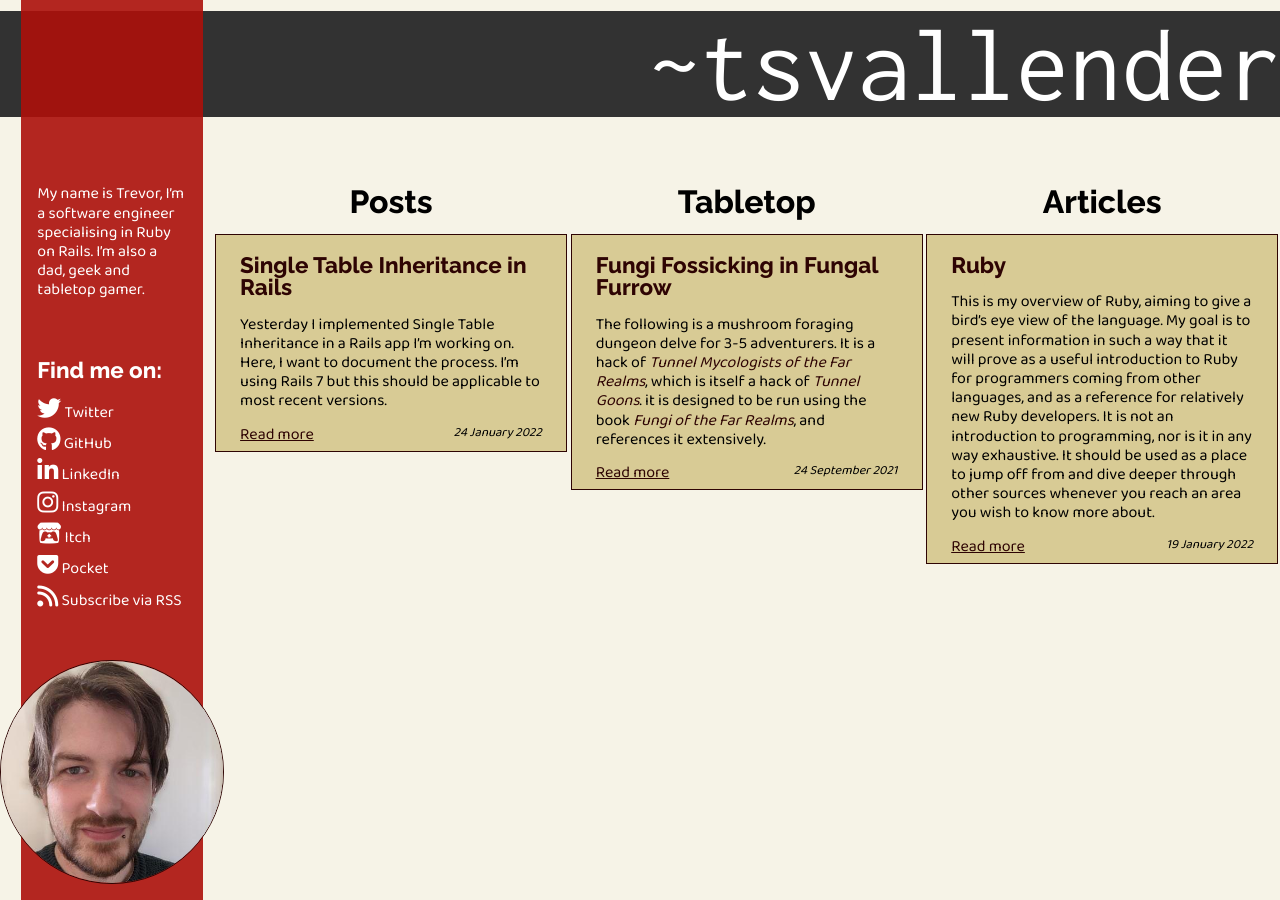
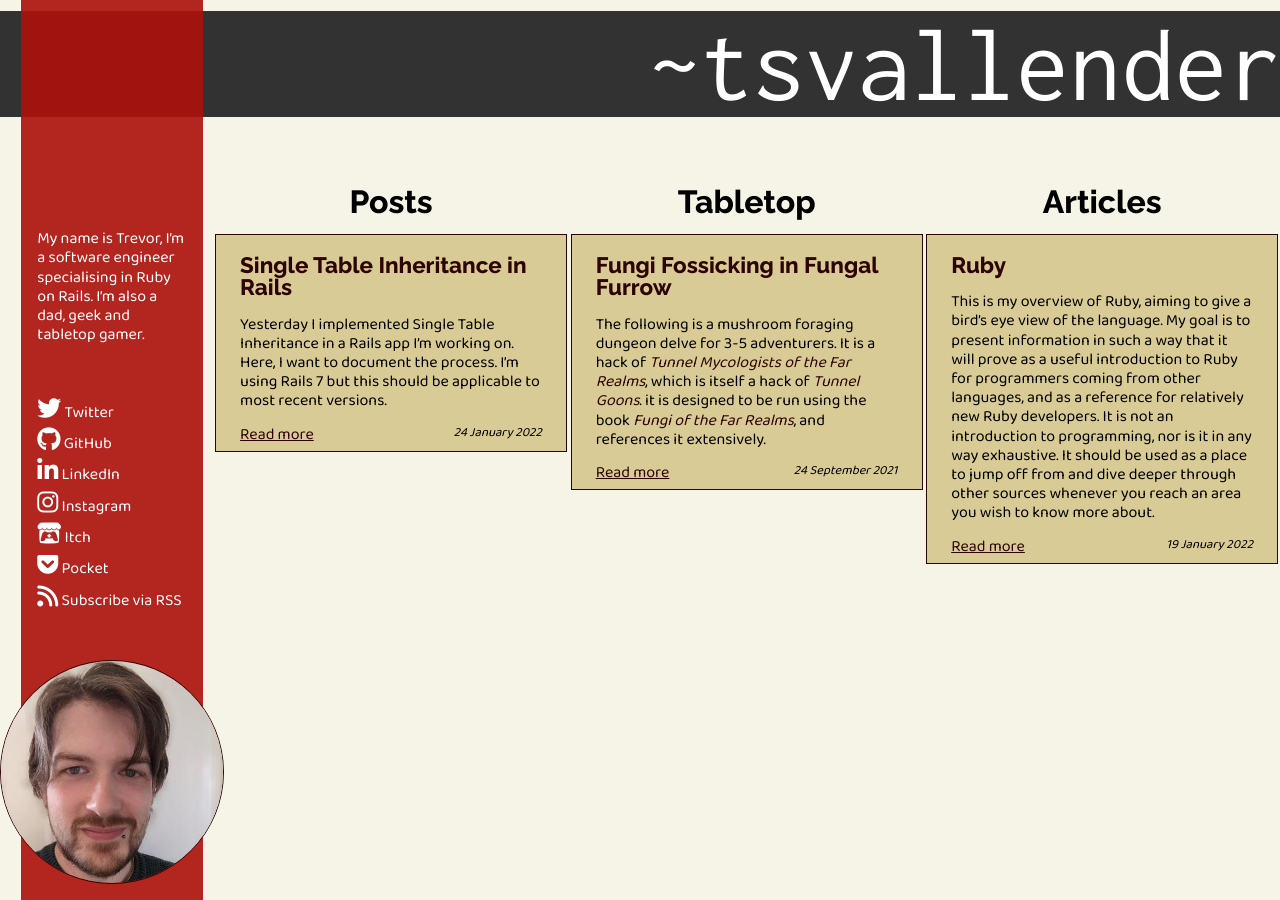
Before and after one commit to tsvallender-zz/tsvallender.github.io, a Jekyll site: the page built from index.md, in a window 1280 px wide. Built offline with Jekyll 4.4.1, drawn with Linux system fonts in a browser that asks for light colours; nearby versions of some CDN libraries; our own code applies the rules of GitHub Pages for plain Markdown files.

Commit message:
Removed 'Find me on'

```diff
--- a/_layouts/default.html
+++ b/_layouts/default.html
@@ -10,7 +10,6 @@ layout: outer
     <p>{{ site.description }}</p>
 
     <div class="social">
-      <h4>Find me on:</h4>
       <ul class="links">
         <li>
           <a href="https://twitter.com/{{ site.twitter_username }}" target="_blank">
```
